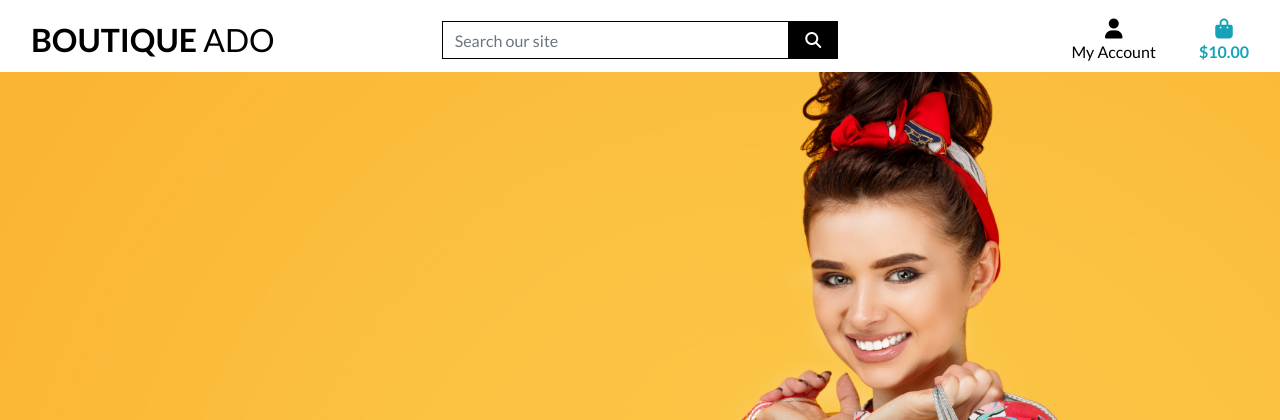
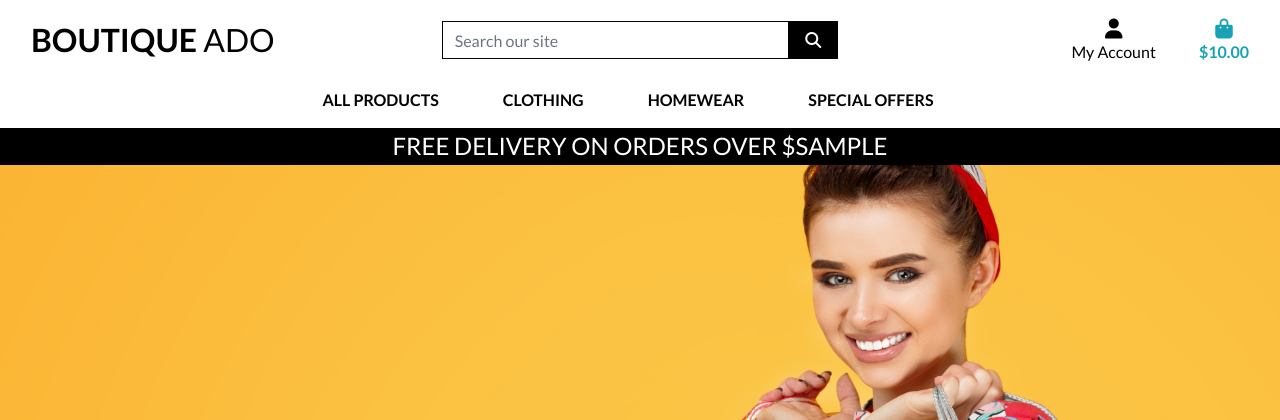
Before and after one commit to patriklundstrom91/boutique_ado_v1, a Django app: template templates/base.html in a window 1280 px wide. Shown: the top 420 px of the page. Run offline with Django 3.2, Linux system fonts and the light colour scheme; the template is opened without the code that fills it: most values are stand-ins (such as "Sample title", 1, 10 or a date in 2020); some libraries are stand-ins or nearby versions; some web fonts are replaced.

Commit message:
added mobile header and main navbar

```diff
--- a/static/css/base.css
+++ b/static/css/base.css
@@ -5,7 +5,7 @@ html {
 body {
     background: url(/media/homepage_background_cropped.jpg) no-repeat center center fixed;
     background-size: cover;
-    height: calc(100vh-164px);
+    height: calc(100vh - 164px);
     color: #555;
     font-family: 'Lato';
 }
@@ -58,6 +58,10 @@ body {
     border: 1px solid black !important;
 }
 
+.bg-black {
+    background: #000 !important;
+}
+
 
 /* -------------------------------- Media Queries */
 
--- a/templates/base.html
+++ b/templates/base.html
@@ -92,6 +92,20 @@
                 </ul>
             </div>
         </div>
+        <div class="row bg-white">
+            <nav class="navbar navbar-expand-lg navbar-light w-100">
+                <button class="navbar-toggler" type="button" data-toggle="collapse" data-target="#main-nav" aria-controls="main-nav" aria-expanded="false" aria-label="Toggle navigation">
+                    <span class="navbar-toggler-icon"></span>
+                </button>
+                {% include 'includes/mobile-top-header.html' %}
+                {% include 'includes/main-nav.html' %}
+            </nav>
+        </div>
+        <div id="delivery-banner" class="row text-center">
+            <div class="col bg-black text-white">
+                <h4 class="logo-font my-1">Free delivery on orders over ${{ free_shipping_threshold }}</h4>
+            </div>
+        </div>
     </header>
 
     {% if messages %}
--- /dev/null
+++ b/templates/includes/main-nav.html
@@ -0,0 +1,47 @@
+<div class="collapse navbar-collapse" id="main-nav">
+    <ul class="navbar-nav w-auto mx-auto">
+        <li class="nav-item dropdown">
+            <a href="#" class="logo-font font-weight-bold nav-link text-black mr-5" id="all-product-link" data-toggle="dropdown" aria-haspopup="true" aria-expanded="false">
+                All Products
+            </a>
+            <div class="dropdown-menu border-0" aria-labelledby="all-products-link">
+                <a href="" class="dropdown-item">By Price</a>
+                <a href="" class="dropdown-item">By Rating</a>
+                <a href="" class="dropdown-item">By Category</a>
+                <a href="" class="dropdown-item">All Products</a>
+            </div>
+        </li>
+        <li class="nav-item dropdown">
+            <a href="#" class="logo-font font-weight-bold nav-link text-black mr-5" id="clothing-link" data-toggle="dropdown" aria-haspopup="true" aria-expanded="false">
+                Clothing
+            </a>
+            <div class="dropdown-menu border-0" aria-labelledby="clothing-link">
+                <a href="" class="dropdown-item">Activewear &amp; Essentials</a>
+                <a href="" class="dropdown-item">Jeans</a>
+                <a href="" class="dropdown-item">Shirts</a>
+                <a href="" class="dropdown-item">All Clothing</a>
+            </div>
+        </li>
+        <li class="nav-item dropdown">
+            <a href="#" class="logo-font font-weight-bold nav-link text-black mr-5" id="homewear-link" data-toggle="dropdown" aria-haspopup="true" aria-expanded="false">
+                Homewear
+            </a>
+            <div class="dropdown-menu border-0" aria-labelledby="homewear-link">
+                <a href="" class="dropdown-item">Bed &amp; Bath</a>
+                <a href="" class="dropdown-item">Kitched &amp; Dining</a>
+                <a href="" class="dropdown-item">All Homewear</a>
+            </div>
+        </li>
+        <li class="nav-item dropdown">
+            <a href="#" class="logo-font font-weight-bold nav-link text-black mr-5" id="specials-link" data-toggle="dropdown" aria-haspopup="true" aria-expanded="false">
+                Special Offers
+            </a>
+            <div class="dropdown-menu border-0" aria-labelledby="specials-link">
+                <a href="" class="dropdown-item">New Arrivals</a>
+                <a href="" class="dropdown-item">Deals</a>
+                <a href="" class="dropdown-item">Clearance</a>
+                <a href="" class="dropdown-item">All Specials</a>
+            </div>
+        </li>
+    </ul>
+</div>
--- /dev/null
+++ b/templates/includes/mobile-top-header.html
@@ -0,0 +1,56 @@
+<li class="list-inline-item">
+    <a class="text-black nav-link d-block d-lg-none" href="#" id="mobile-search" data-toggle="dropdown" aria-haspopup="true" aria-expanded="false">
+        <div class="text-center">
+            <div><i class="fas fa-search fa-lg"></i></div>
+            <p class="my-0">Search</p>
+        </div>
+    </a>
+    <div class="dropdown-menu border-0 w-100 p-3 rounded-0 my-0" aria-labelledby="mobile-search">
+        <form action="" method="GET" class="form">
+            <div class="input-group w-100">
+                <input class="form-control border border-black rounded-0" type="text" name="q" placeholder="Search our site">
+                <div class="input-group-append">
+                    <button class="form-control btn btn-black border border-black rounded-o" type="submit">
+                        <span class="icon">
+                            <i class="fas fa-search"></i>
+                        </span>
+                    </button>
+                </div>
+            </div>
+        </form>
+    </div>
+</li>
+<li class="list-inline-item dropdown">
+    <a href="#" class="text-black nav-link d-block d-lg-none" id="user-options" data-toggle="dropdown" aria-haspopup="true" aria-expanded="false">
+        <div class="text-center">
+            <div><i class="fas fa-user fa-lg"></i></div>
+            <p class="my-0">My Account</p>
+        </div>
+    </a>
+    <div class="dropdown-menu border-o" aria-labelledby="user-options">
+        {% if request.user.is_authenticated %}
+            {% if request.user.is_superuser %}
+                <a href="{% url 'account_logout' %}" class="dropdown-item">Product Management</a>
+            {% endif %}
+                <a href="" class="dropdown-item">My Profile</a>
+                <a href="{% url 'account_logout' %}" class="dropdown-item">Logout</a>
+            {% else %}
+                <a href="{% url 'account_signup' %}" class="dropdown-item">Register</a>
+                <a href="{% url 'account_login' %}" class="dropdown-item">Login</a>
+            {% endif %}
+    </div>
+</li>
+<li class="list-inline-item">
+    <a href="" class="{% if grand_total %}text-primary font-weight-bold{% else %}text-black{% endif %} nav-link d-block d-lg-none">
+        <div class="text-center">
+            <div><i class="fas fa-shopping-bag fa-lg"></i></div>
+            <p class="my-0">
+                {% if grand_total %}
+                    ${{ grand_total|floatformat:2 }}
+                {% else %}
+                    $0.00
+                {% endif %}
+            </p>
+        </div>
+    </a>
+</li>
```
